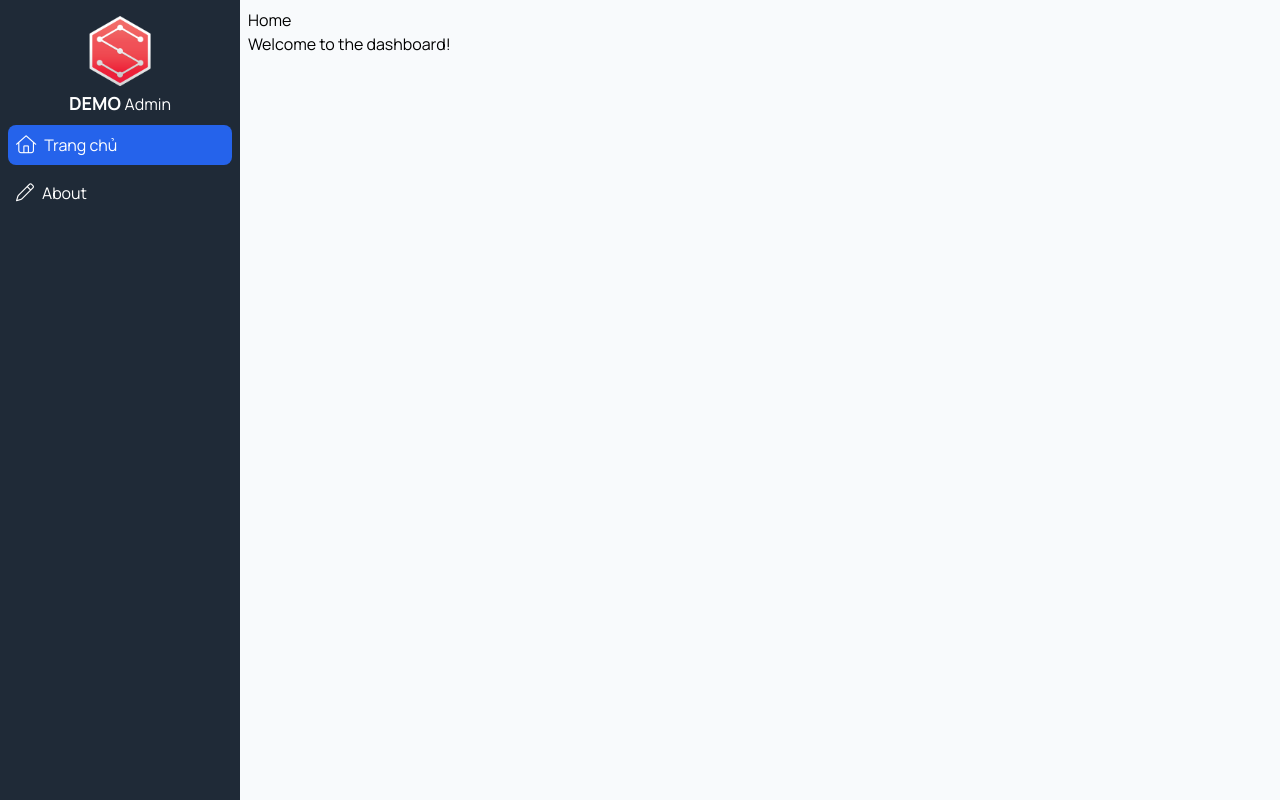
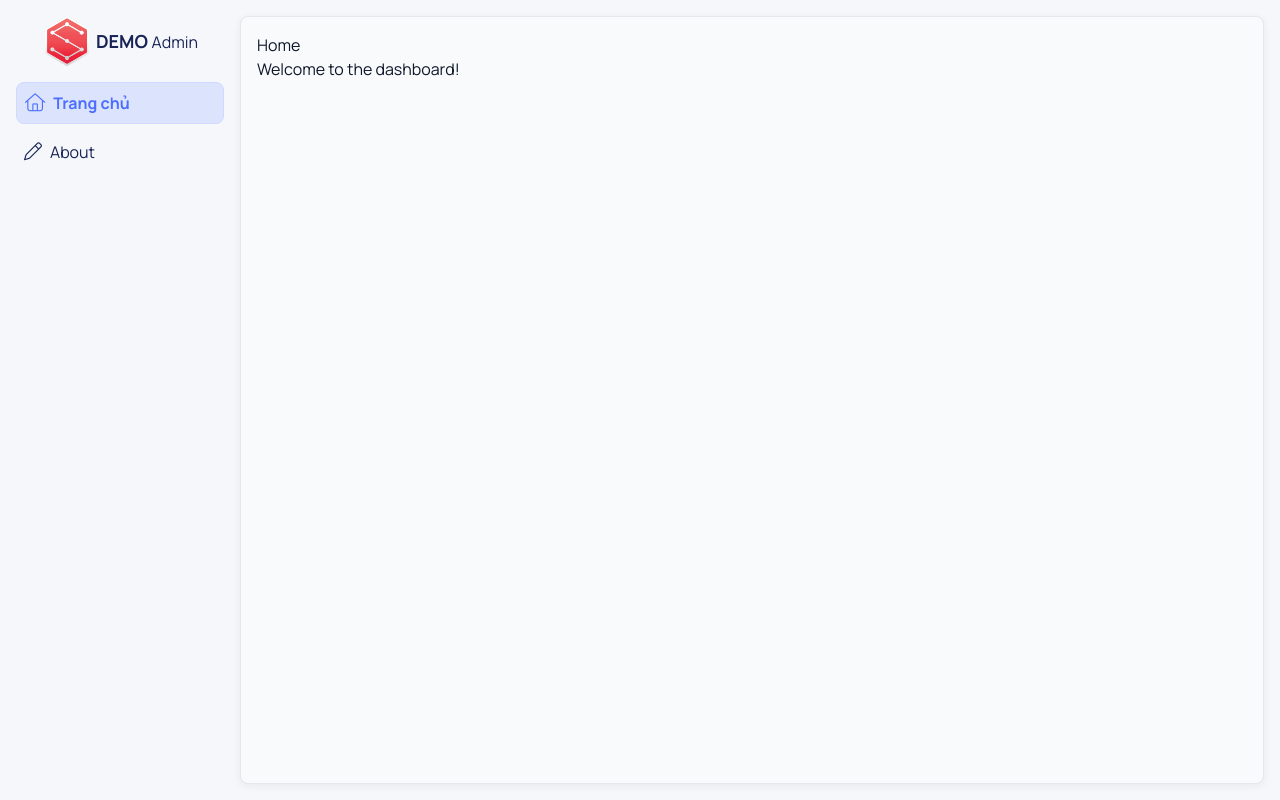
Before and after one commit to vucodiing/vue-dashboard, a Vue app: page / in a window 1280 px wide. Built offline with nearby package versions, Linux system fonts and the light colour scheme.

Commit message:
update: css

```diff
--- a/src/component/SidebarComponent.vue
+++ b/src/component/SidebarComponent.vue
@@ -1,7 +1,7 @@
 <template>
   <div class="sidebar">
     <div class="sidebar__logo">
-      <img :src="LOGO" alt="" height="70" />
+      <img :src="LOGO" alt="" height="50" />
       <p>DEMO <span>Admin</span></p>
     </div>
     <router-link v-for="(r, i) in arrayRouter" :key="i" :to="r.path">
@@ -25,23 +25,23 @@ onMounted(() => {
 <style scoped lang="scss">
 .sidebar {
   width: var(--sidebar-width);
-  background: #1f2a37;
-  color: #fff;
-  height: 100vh;
-  padding: var(--spacing-base);
+  // background: #1f2a37;
+  // height: 100vh;
+  color: var(--primary-dark-color);
+  padding: var(--spacing-lg);
   box-sizing: border-box;
   &__logo {
+    font-weight: bold;
     display: flex;
-    flex-direction: column;
-    place-items: center; /* căn giữa ngang và dọc theo flex column */
+    align-items: center;
     justify-content: center;
-    font-weight: bold;
-    padding: var(--spacing-base) 0;
+    margin-bottom: var(--spacing-lg);
     img {
-      margin-bottom: var(--spacing-sm);
+      margin-right: var(--spacing-sm);
     }
     p {
       font-size: var(--font-size-lg);
+      color: var(--primary-dark-color);
     }
     span {
       font-weight: 400;
@@ -61,7 +61,10 @@ onMounted(() => {
     border-radius: var(--border-base);
   }
   a.router-link-exact-active {
-    background-color: var(--primary-color);
+    background-color: rgba(87, 120, 252, 0.155);
+    border: thin solid #d0d9ff;
+    color: var(--primary-color);
+    font-weight: bold;
   }
 }
 </style>
--- a/src/layout/DashboardLayout.vue
+++ b/src/layout/DashboardLayout.vue
@@ -16,11 +16,16 @@ import Sidebar from '@/component/SidebarComponent.vue';
 .layout {
   display: flex;
   height: 100vh;
+  // padding: var(--spacing-lg);
   &__content {
+    margin: var(--spacing-lg);
+    margin-left: 0;
+    border: thin solid #e5e7eb;
+    box-shadow: var(--box-shadow);
+    border-radius: var(--border-base);
     flex: 1;
     background: var(--background-color);
     overflow-y: auto;
-    padding: var(--spacing-base);
   }
 }
 </style>
--- a/src/styles/custom.scss
+++ b/src/styles/custom.scss
@@ -1,3 +1,13 @@
 body {
   font-family: var(--font-family);
+  background-color: #f5f7fb;
+  color: var(--text-color);
 }
+.v-container {
+  padding: var(--spacing-lg);
+  &__header {
+    display: flex;
+    align-items: center;
+    justify-content: space-between;
+  }
+}
--- a/src/styles/variable.scss
+++ b/src/styles/variable.scss
@@ -1,5 +1,6 @@
 :root {
-  --primary-color: #2563eb; /* blue-600 */
+  --primary-color: #4c6fff; /* blue-600 */
+  --primary-dark-color: #182455; /* blue-600 */
   --secondary-color: #64748b; /* slate-500 */
   --background-color: #f8fafc; /* slate-50 */
   --surface-color: #ffffff; /* white */
--- a/src/views/HomeView.vue
+++ b/src/views/HomeView.vue
@@ -1,6 +1,13 @@
 <template>
-  <div>
-    <h1>Home</h1>
-    <p>Welcome to the dashboard!</p>
+  <div class="v-container">
+    <div class="v-container__header">
+      <div class="v-container__header-content">
+        <h1>Home</h1>
+        <p>Welcome to the dashboard!</p>
+      </div>
+      <div class="v-container__header-actions">
+        <!-- Buttons, icons, etc -->
+      </div>
+    </div>
   </div>
 </template>
```
